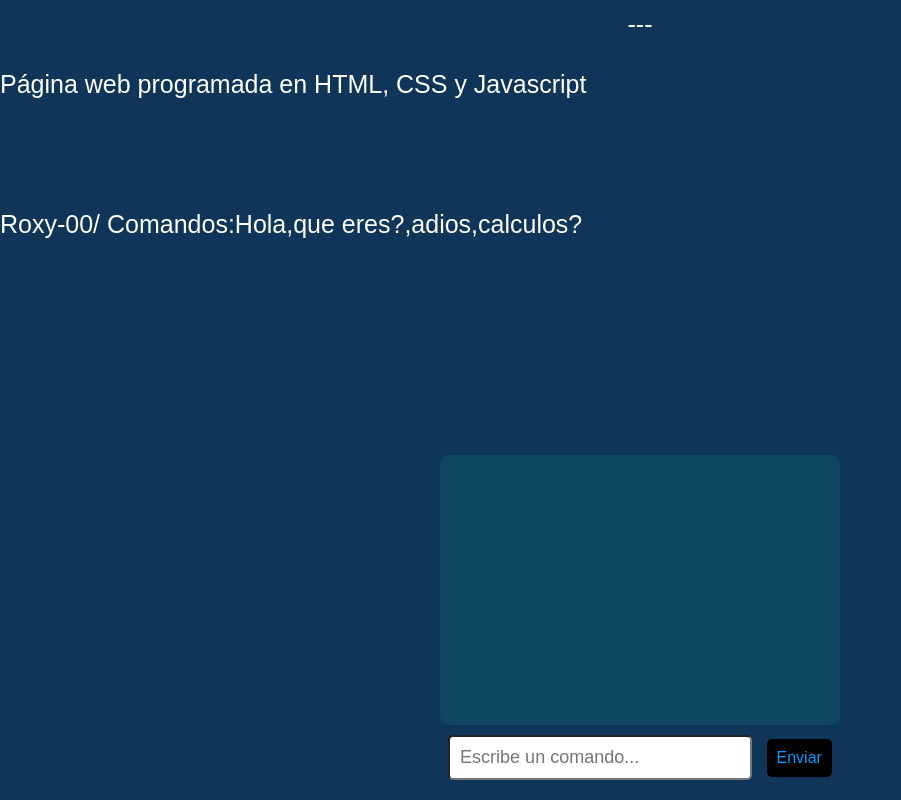
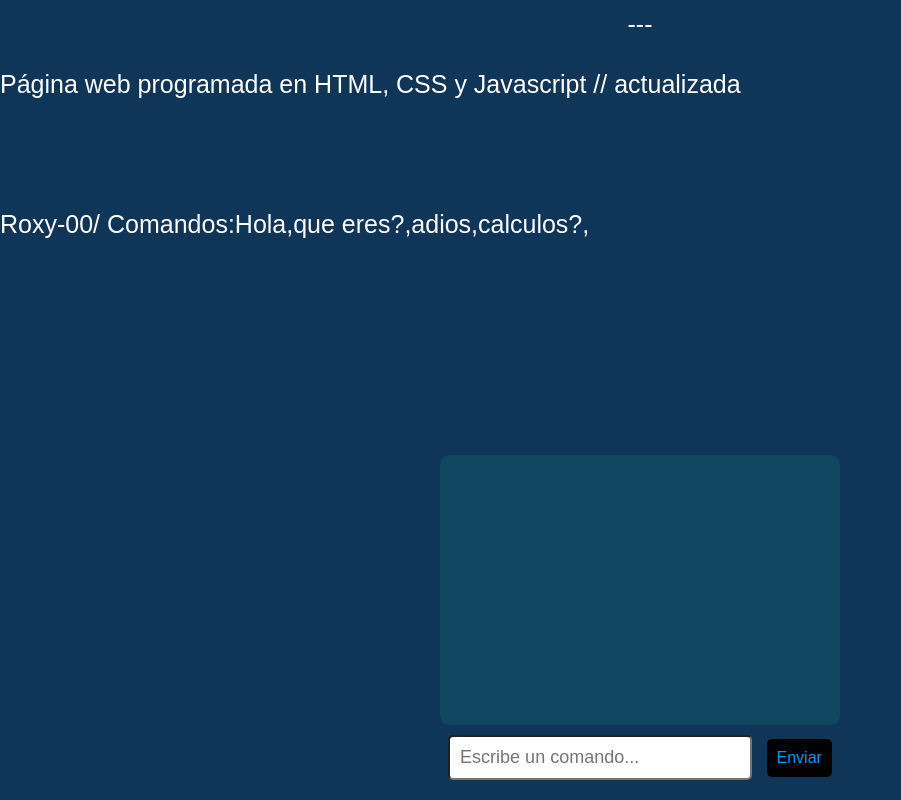
Before and after one commit to Alexjs92/proyectoroxy00.github.io, a plain HTML site: page index.html in a window 1280 px wide. Shown: the whole page, without its empty margins (0-901 px from the left). Drawn offline with Linux system fonts and the light colour scheme.

Commit message:
Update index.html

```diff
--- a/index.html
+++ b/index.html
@@ -72,8 +72,8 @@
 </head>
 <body>
 <p class="mensaje"> ---</p>
-<p class="information"> Página web programada en HTML, CSS y Javascript</p>
-<p class="proyecto-roxy">Roxy-00/ Comandos:Hola,que eres?,adios,calculos?</p>
+<p class="information"> Página web programada en HTML, CSS y Javascript // actualizada</p>
+<p class="proyecto-roxy">Roxy-00/ Comandos:Hola,que eres?,adios,calculos?,</p>
 <div id="canvas-container">
   <canvas id="animationCanvas"></canvas>
 </div>
@@ -148,7 +148,7 @@
     if (input.includes("hola")) return { text: "Hola, soy Roxy-00" };
     if (input.includes("que eres?")) return { text: "Soy Roxy-00, un bot el cual puede ejecutar texto y servir de almacenamiento" };
     if (input.includes("calculos?")) return { text: "No estoy programado para realizar calculos ya que se necesitaria utilizar python. Y eso no esta disponible en este formato" };
-    if (input.includes("activar01")) return { text: " De J.ndra: Me gustas"};
+    if (input.includes("activar01")) return { text: " De J.dr0: Buenas tardes basuritamarina ;) "};
 
     return { text: "Comando invalido." };
   }
```
